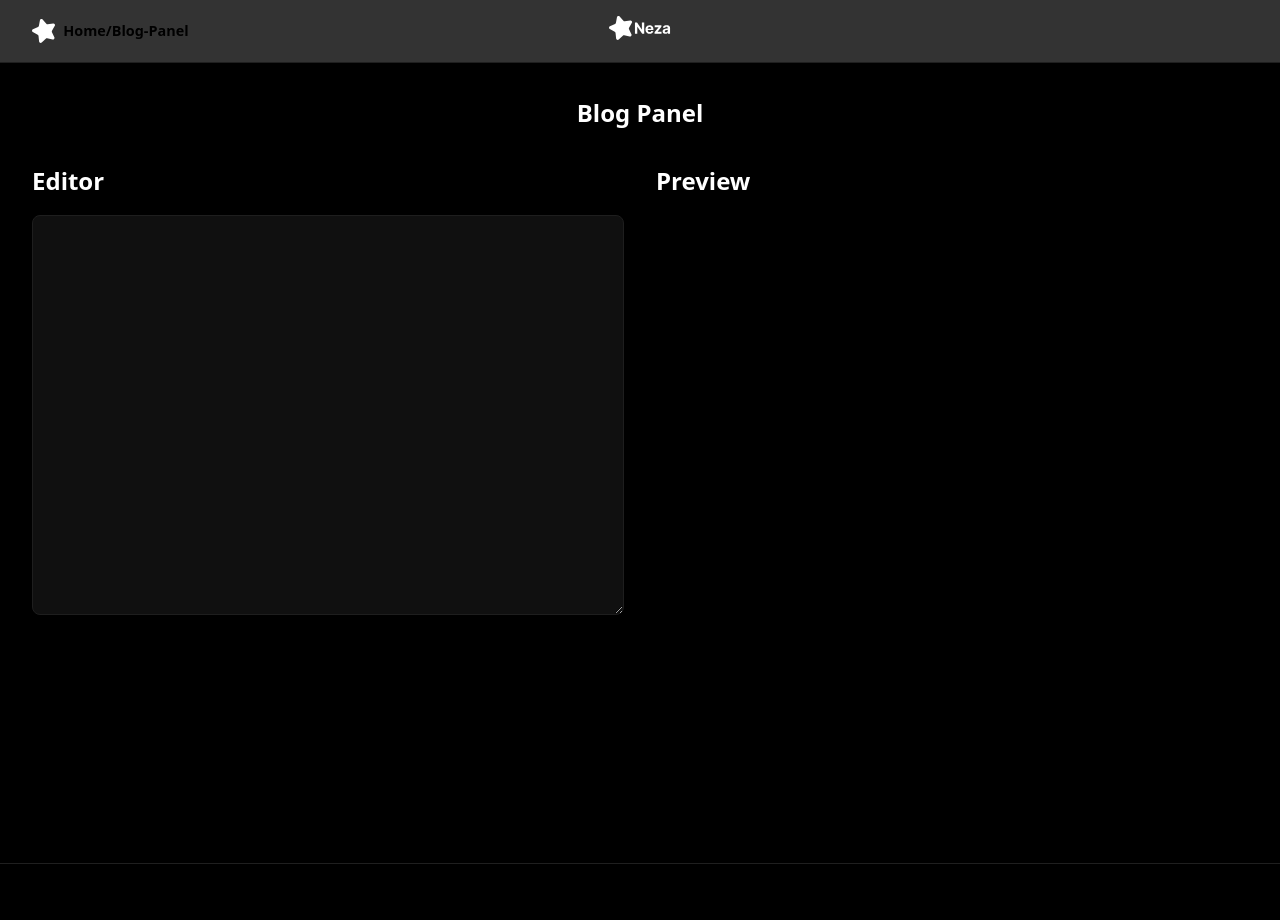
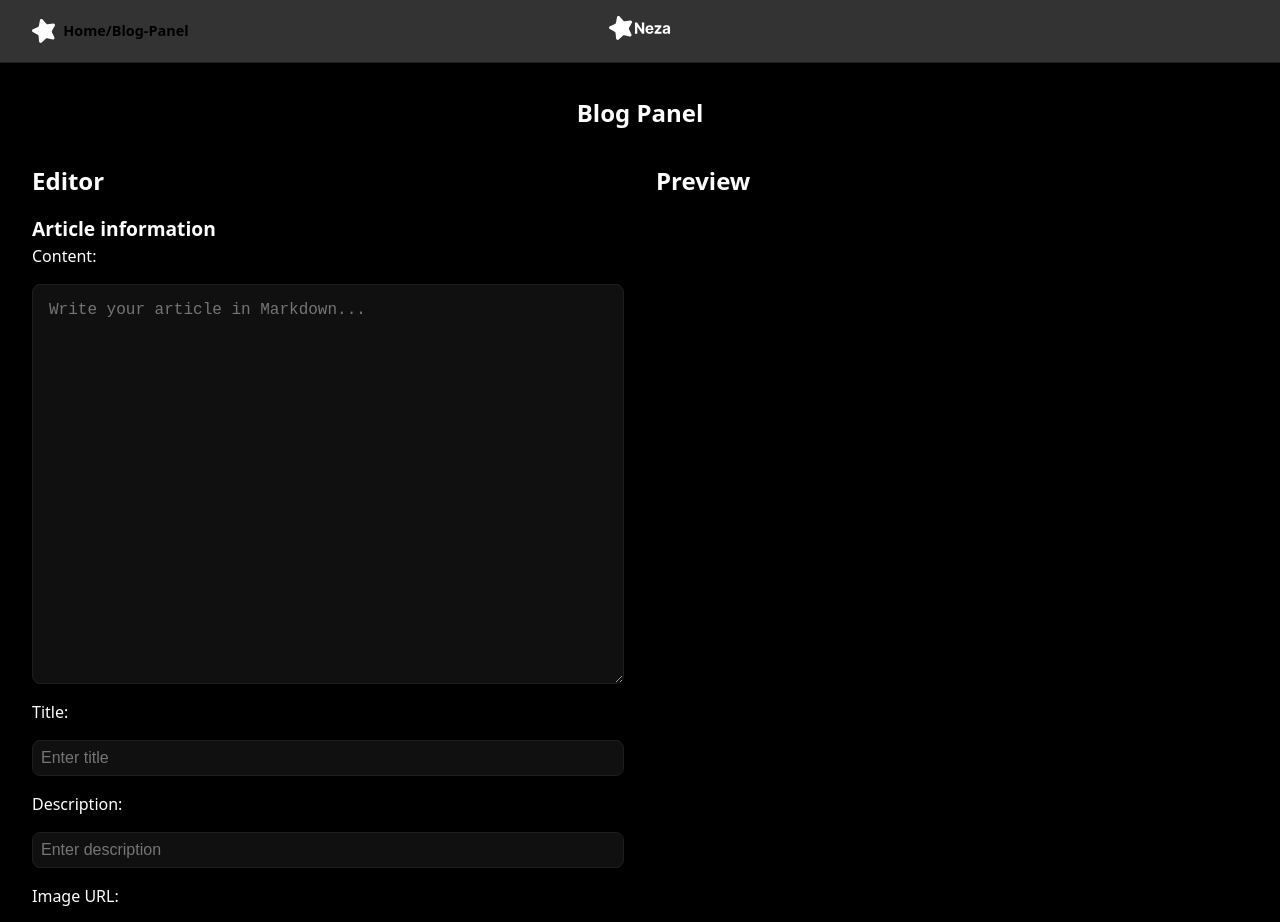
Before and after one commit to neza-startup/neza-startup, a React (Vite) app: page /blog-panel in a window 1280 px wide. Shown: the top 922 px of the page. Built offline with nearby package versions, Linux system fonts and the light colour scheme; no server answers.

Commit message:
improving editor and markdown previer
still needs improvements

```diff
--- a/src/components/Editor.jsx
+++ b/src/components/Editor.jsx
@@ -12,7 +12,36 @@ const Editor = () => {
   return (
     <div className={styles.editor}>
       <h2>Editor</h2>
-      <textarea value={markdown} onChange={handleChange} />
+      <form className={styles.form}>
+
+        <fieldset>
+          <legend>Article information</legend>
+
+          <label htmlFor="markdown">Content:</label>
+          <textarea value={markdown} onChange={handleChange} id="markdown" placeholder="Write your article in Markdown..." />
+
+          <label htmlFor="title">Title:</label>
+          <input type="text" id="title" name="title" placeholder="Enter title" />
+
+          <label htmlFor="description">Description:</label>
+          <input type="text" id="description" name="description" placeholder="Enter description" />
+
+          <label htmlFor="image">Image URL:</label>
+          <input type="text" id="image" name="image" placeholder="Enter image URL" />
+
+          <label htmlFor="hashtags">Hashtags (comma-separated):</label>
+          <input type="text" id="hashtags" name="hashtags" placeholder="#hashtag1, #hashtag2" />
+
+          <label htmlFor="readTime">Read Time:</label>
+          <input type="text" id="readTime" name="readTime" placeholder="e.g., 5 min read" />
+
+          {/* <label htmlFor="trending">Trending:</label>
+          <input type="checkbox" id="trending" name="trending" />
+
+          <label htmlFor="featured">Featured:</label>
+          <input type="checkbox" id="featured" name="featured" /> */}
+        </fieldset>
+      </form>
     </div>
   );
 };
--- a/src/styles/Editor.module.css
+++ b/src/styles/Editor.module.css
@@ -4,6 +4,59 @@ div.editor {
   display: flex;
   flex-direction: column;
   gap: 1rem;
+
+  form.form {
+    display: flex;
+    flex-direction: column;
+    gap: 1rem;
+
+    fieldset {
+      display: flex;
+      flex-direction: column;
+      gap: 1rem;
+      border: none;
+
+      legend {
+        font-weight: 600;
+        font-size: 1.2rem;
+      }
+
+      input {
+        width: 100%;
+        padding: 0.5rem;
+        border-radius: 0.5rem;
+        border: 1px solid #1E1E1E;
+        background-color:
+          /* light-dark(hsla(0, 0%, 98%, 0.8), */
+          hsla(240, 2%, 8%, 0.8)
+          /* ) */
+        ;
+        font-size: 1rem;
+      }
+
+      input[type="checkbox"] {
+        width: auto;
+        margin-left: 0.5rem;
+        transform: scale(1.2);
+
+        accent-color: var(--secondary-color);
+      }
+
+      button {
+        padding: 0.5rem 1rem;
+        border-radius: 0.5rem;
+        border: none;
+        background-color: var(--primary-color);
+        color: var(--secondary-color);
+        font-size: 1rem;
+        cursor: pointer;
+
+        &:hover {
+          background-color: var(--primary-color-hover);
+        }
+      }
+    }
+  }
 
   textarea {
     width: 100%;
```
